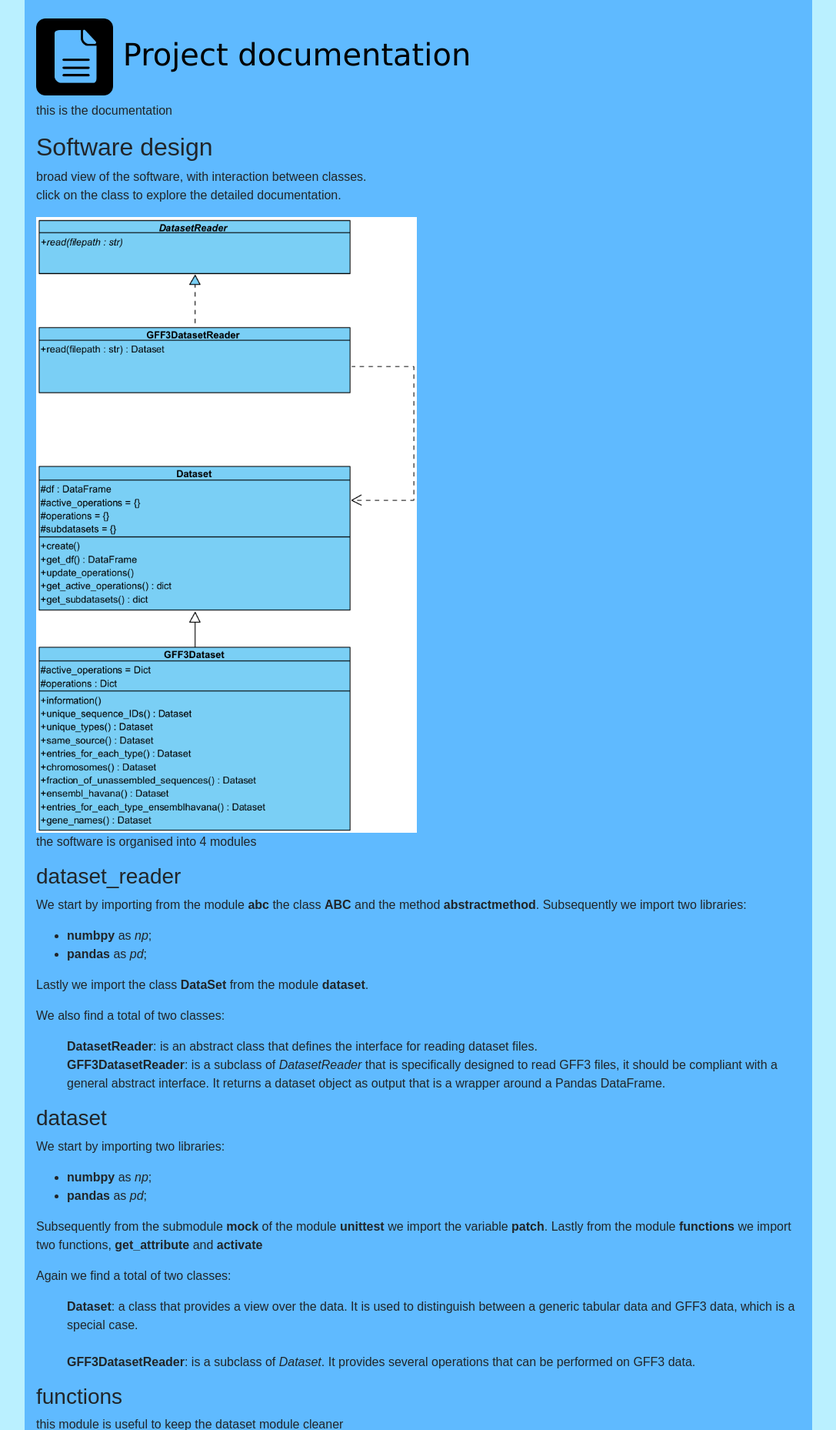
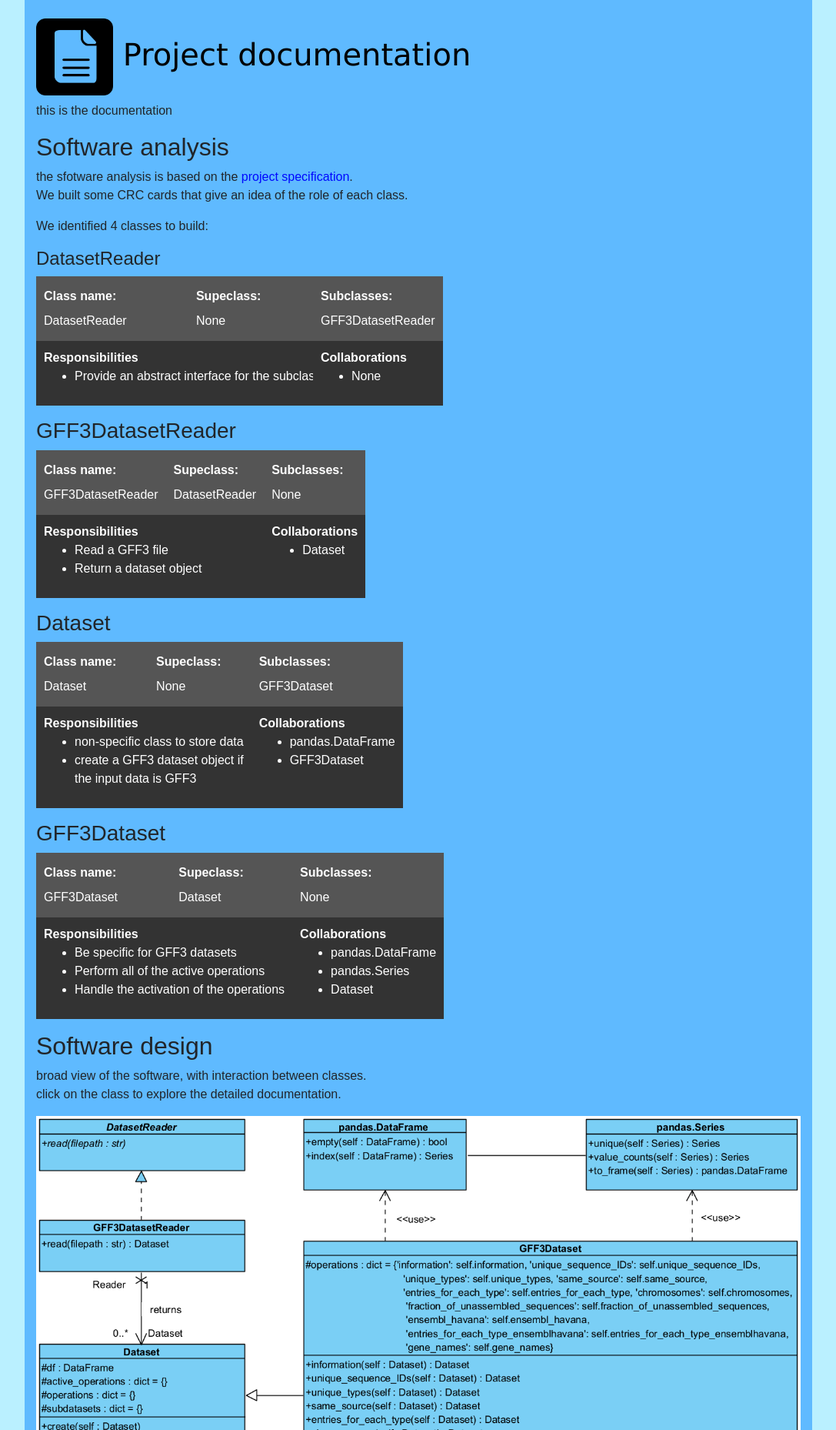
Before and after one commit to kcajj/advanced_programming_project_Genomics_2022, a Flask app: page /documentation in a window 1280 px wide. Shown: the part 76-1934 px from the top of the page at 77% size, without its empty margins (96-1183 px from the left). Run offline with Flask 2, Linux system fonts and the light colour scheme; parts of the project's set-up code (start-up, migrations or seed data) failed here and were passed over.

Commit message:
documentation update

```diff
--- a/webapp/dataset.py
+++ b/webapp/dataset.py
@@ -55,7 +55,7 @@ class GFF3Dataset(Dataset):
                             'fraction_of_unassembled_sequences': self.fraction_of_unassembled_sequences,
                             'ensembl_havana': self.ensembl_havana,
                             'entries_for_each_type_ensemblhavana': self.entries_for_each_type_ensemblhavana,
-                            'gene_names': self.gene_names,}
+                            'gene_names': self.gene_names}
 
     '''
     By means of a dataset object a number of insights over data can be obtained; each insight
--- a/webapp/static/css/main.css
+++ b/webapp/static/css/main.css
@@ -94,24 +94,42 @@ th {
     border:none;
     opacity: 0.5;
     z-index: 1;
-    left: 3px;
-    width:407px;
 }
 .DatasetReader {
-    top: 3px;
-    height:72px;
+    left: 4px;
+    width: 299px;
+    top: 4px;
+    height: 76px;
 }
 .GFF3DatasetReader {
-    top: 143px;
-    height:87px;
+    left: 4px;
+    width: 299px;
+    top: 151px;
+    height:76px;
 }
 .Dataset {
-    top: 322px;
-    height:190px;
+    left: 4px;
+    width: 300px;
+    top: 330px;
+    height:220px;
 }
 .GFF3Dataset {
-    top: 557px;
-    height:242px;
+    left: 388px;
+    width: 718px;
+    top: 181px;
+    height:369px;
+}
+.pandas_DataFrame{
+    top: 4px;
+    height: 103px;
+    left: 388px;
+    width: 237px;
+}
+.pandas_Series{
+    top: 4px;
+    height: 103px;
+    left: 798px;
+    width: 309px;
 }
 
 .parent-element {
--- a/webapp/templates/documentation.html
+++ b/webapp/templates/documentation.html
@@ -10,6 +10,171 @@
     this is the documentation
 </p>
 
+
+<h2> Software analysis </h2>
+
+<p>
+    the sfotware analysis is based on the
+    <a href='https://github.com/kcajj/human_genome_webapp/blob/GFF3-subclass/MarkdownFiles/Project_specification.md' target="_blank">
+    project specification</a>.
+    <br>
+    We built some CRC cards that give an idea of the role of each class.
+</p>
+<p>
+    We identified 4 classes to build:
+</p>
+
+<a id="DatasetReader">
+    <h4> DatasetReader </h4>
+</a>
+
+<table class="crc">
+    <tr >
+        <th>
+            <b>Class name:</b><br>DatasetReader
+        </th>
+        <th>
+            <b>Supeclass:</b><br>None
+        </th>
+        <th>
+            <b>Subclasses:</b><br>GFF3DatasetReader
+        </th>
+    </tr>
+    <tr>
+        <td colspan="2">
+            <b>Responsibilities</b>
+            <ul>
+                <li>Provide an abstract interface for the subclass</li>
+            </ul>
+        </td>
+        <td>
+            <b>Collaborations</b>
+            <ul>
+                <li>None</li>
+            </ul>
+        </td>
+    </tr>
+</table>
+
+<p>
+
+</p>
+
+<a id="GFF3DatasetReader">
+    <h3> GFF3DatasetReader </h3>
+</a>
+
+<table class="crc">
+    <tr >
+        <th>
+            <b>Class name:</b><br>GFF3DatasetReader
+        </th>
+        <th>
+            <b>Supeclass:</b><br>DatasetReader
+        </th>
+        <th>
+            <b>Subclasses:</b><br>None
+        </th>
+    </tr>
+    <tr>
+        <td colspan="2">
+            <b>Responsibilities</b>
+            <ul>
+                <li>Read a GFF3 file</li>
+                <li>Return a dataset object</li>
+            </ul>
+        </td>
+        <td>
+            <b>Collaborations</b>
+            <ul>
+                <li>Dataset</li>
+            </ul>
+        </td>
+    </tr>
+</table>
+
+<p>
+
+</p>
+
+<a id="Dataset">
+    <h3> Dataset </h3>
+</a>
+
+<table class="crc">
+    <tr >
+        <th>
+            <b>Class name:</b><br>Dataset
+        </th>
+        <th>
+            <b>Supeclass:</b><br>None
+        </th>
+        <th>
+            <b>Subclasses:</b><br>GFF3Dataset
+        </th>
+    </tr>
+    <tr>
+        <td colspan="2">
+            <b>Responsibilities</b>
+            <ul>
+                <li>non-specific class to store data</li>
+                <li>create a GFF3 dataset object if <br>the input data is GFF3</li>
+            </ul>
+        </td>
+        <td>
+            <b>Collaborations</b>
+            <ul>
+                <li>pandas.DataFrame</li>
+                <li>GFF3Dataset</li>
+            </ul>
+        </td>
+    </tr>
+</table>
+
+<p>
+
+</p>
+
+<a id="GFF3Dataset">
+    <h3> GFF3Dataset </h3>
+</a>
+
+<table class="crc">
+    <tr >
+        <th>
+            <b>Class name:</b><br>GFF3Dataset
+        </th>
+        <th>
+            <b>Supeclass:</b><br>Dataset
+        </th>
+        <th>
+            <b>Subclasses:</b><br>None
+        </th>
+    </tr>
+    <tr>
+        <td colspan="2">
+            <b>Responsibilities</b>
+            <ul>
+                <li>Be specific for GFF3 datasets</li>
+                <li>Perform all of the active operations</li>
+                <li>Handle the activation of the operations</li>
+            </ul>
+        </td>
+        <td>
+            <b>Collaborations</b>
+            <ul>
+                <li>pandas.DataFrame</li>
+                <li>pandas.Series</li>
+                <li>Dataset</li>
+            </ul>
+        </td>
+    </tr>
+</table>
+
+<p>
+
+</p>
+
 <h2> Software design </h2>
 
 <p>
@@ -18,11 +183,13 @@
 </p>
 
 <div class="UML">
-    <img src="{{ url_for('static', filename='UML_image.png') }}" height="800px">
+    <img src="{{ url_for('static', filename='UML_image_new.png') }}" width="100%">
     <a href="#DatasetReader"><button class="DatasetReader"></button></a>
     <a href="#GFF3DatasetReader"><button class="GFF3DatasetReader"></button></a>
     <a href="#Dataset"><button class="Dataset"></button></a>
     <a href="#GFF3Dataset"><button class="GFF3Dataset"></button></a>
+    <a href="https://pandas.pydata.org/docs/reference/api/pandas.DataFrame.html" target="_blank"><button class="pandas_DataFrame"></button></a>
+    <a href="https://pandas.pydata.org/docs/reference/api/pandas.Series.html" target="_blank"><button class="pandas_Series"></button></a>
 </div>
 
 <p>
@@ -44,8 +211,23 @@
     We also find a total of two classes:
     <ul type = "none">
         <li><b>DatasetReader</b>: is an abstract class that defines the interface for reading dataset files.</li>
-
-        <li><b>GFF3DatasetReader</b>: is a subclass of <i>DatasetReader</i> that is specifically designed to read GFF3 files, it should be compliant with a general abstract interface. It returns a dataset object as output that is a wrapper around a Pandas DataFrame. </li>
+            <ul>
+                <li><b>Methods:</b></li>
+                <ul type = "none">
+                    <li> - <b>read</b>: is an abstract method that must be implemented by subclasses to define how to read a dataset file. </li>
+                </ul>
+            </ul>
+        <li><b>GFF3DatasetReader</b>: is a subclass of <i>DatasetReader</i> that is specifically designed to read GFF3 files, it should be
+            compliant with a general abstract interface. It returns a dataset object as output that is a wrapper around a Pandas DataFrame.
+            <ul>
+                <li><b>Methods:</b></li>
+                <ul type = "none">
+                    <li> - <b>read</b>: it reads a GFF3 file and returns a <i>Dataset*</i> object.
+                        The method first checks if the file has the <b>.gff3.gz</b> extension. If it does not, a <i>ValueError</i> is raised with the message <b>"Invalid file type. Expected .gff3.gz file."</b>
+                        The method then uses the <i>pd.read_csv</i> function from the Pandas library to read the GFF3 file.</li>
+                </ul>
+            </ul>
+        </li>
     </ul>
 </p>
 
@@ -62,11 +244,48 @@
 <p>
     Again we find a total of two classes:
     <ul type = "none">
-        <li><b>Dataset</b>: a class that provides a view over the data. It is used to distinguish between a generic tabular data and GFF3 data, which is a special case.</li>
+        <li><b>Dataset</b>: a class that provides a view over the data. It is used to distinguish between a generic tabular data and GFF3 data, which is a special case.
+            <ul>
+                <li><b>Properties:</b></li>
+                <ul type = "none">
+                    <li> - <b>df</b>: the data representation in the form of a Pandas dataframe;</li>
+                    <li> - <b>active_operations</b>: a dictionary of <b>active</b> operations;</li>
+                    <li> - <b>operations</b>: a dictionary of <b>avaible</b> operations;</li>
+                </ul>
 
+                <li><b>Methods:</b></li>
+                <ul type = "none">
+                    <li> - <b>create</b>: it returns a new instance of <i>GFF3Dataset</i> if the data frame's columns match the format ('Seqid','Source','Type','Start','End','Score','Strand','Phase','Attribute'), otherwise returns self;</li>
+                    <li> - <b>get_df</b>: it returns the internal data frame;</li>
+                    <li> - <b>get_active_operations</b>: it returns  alla active operations. It is used to show the user the operation that they can use;</li>
+                </ul>
+            </ul>
+        </li>
         <li><br></li>
-        <li><b>GFF3DatasetReader</b>: is a subclass of <i>Dataset</i>. It provides several operations that can be performed on GFF3 data.</li>
+        <li><b>GFF3DatasetReader</b>: is a subclass of <i>Dataset</i>. It provides several operations that can be performed on GFF3 data.
+            <ul>
+                <li><b>Properties:</b></li>
+                <ul type = "none">
+                    <li> - <b>df</b>: the data representation in the form of a Pandas dataframe;</li>
+                    <li> - <b>active_operations</b>: a dictionary of <b>active</b> operations;</li>
+                    <li> - <b>operations</b>: a dictionary of <b>avaible</b> operations;</li>
+                </ul>
 
+                <li><b>Methods:</b></li>
+                <ul type = "none">
+                    <li> - <a id="information"></a><b>information</b>: it returns basic information about the dataset: name and data type of each column;</li>
+                    <li> - <a id="unique_sequence_IDs"></a><b>unique_sequence_IDs</b>: it returns a list of unique sequence IDs available in the dataset;</li>
+                    <li> - <a id="unique_types"></a><b>unique_types</b>: it returns a list of unique types of operations available in the dataset;</li>
+                    <li> - <a id="same_source"></a><b>same_source</b>: it counts the number of <b>features</b> provided by the same source; </li>
+                    <li> - <a id="entries_for_each_type"></a><b>entries_for_each_type</b>:
+                    <li> - <a id="chromosomes"></a><b>chromosomes</b>: it derives a new dataset containing only the information about entire chromosomes. Entries with entirechromosomes comes from source <b>GRCh38**</b>; </li>
+                    <li> - <a id="fraction_of_unassembled_sequences"></a><b>fraction_of_unassembled_sequences</b>: it returns the fraction of unassembled sequences in the dataset;</li>
+                    <li> - <a id="ensembl_havana"></a><b>ensembl_havana</b>: it returns a new dataset containing only entries from source <b>ensembl</b>, <b>havana</b> and <b>esembl_havana</b>;</li>
+                    <li> - <a id="entries_for_each_type_ensemblhavana"></a><b>entries_for_each_type_ensemblhavana</b>: it counts the number of entries for each type of operation for the dataset containing only entries from source <b>ensembl</b>, <b>havana</b> and <b>esembl_havana</b>;</li>
+                    <li> - <a id="gene_names"></a><b>gene_names</b>: it returns the gene names from the dataset containing containing only entries from source <b>ensembl</b>, <b>havana</b> and <b>esembl_havana</b>;</li>
+                </ul>
+            </ul>
+        </li>
     </ul>
 </p>
 <h3> functions </h3>
@@ -90,215 +309,4 @@
     since the dataset_reader module already imports the dataset class
 </p>
 
-<h2> Software analysis </h2>
-
-<p>
-    each class described deeply
-</p>
-
-<a id="DatasetReader">
-    <h3> DatasetReader </h3>
-</a>
-
-<table class="crc">
-    <tr >
-        <th>
-            <b>Class name:</b><br>DatasetReader
-        </th>
-        <th>
-            <b>Supeclass:</b><br>None
-        </th>
-        <th>
-            <b>Subclasses:</b><br>GFF3DatasetReader
-        </th>
-    </tr>
-    <tr>
-        <td colspan="2">
-            <b>Responsibilities</b>
-            <ul>
-                <li>read</li>
-            </ul>
-        </td>
-        <td>
-            <b>Collaborations</b>
-            <ul>
-                <li>filepath</li>
-            </ul>
-        </td>
-    </tr>
-</table>
-
-<p>
-    <ul>
-        <li><b>Methods:</b></li>
-        <ul type = "none">
-            <li> - <b>read</b>: is an abstract method that must be implemented by subclasses to define how to read a dataset file. </li>
-        </ul>
-    </ul>
-</p>
-
-<a id="GFF3DatasetReader">
-    <h3> GFF3DatasetReader </h3>
-</a>
-
-<table class="crc">
-    <tr >
-        <th>
-            <b>Class name:</b><br>GFF3DatasetReader
-        </th>
-        <th>
-            <b>Supeclass:</b><br>DatasetReader
-        </th>
-        <th>
-            <b>Subclasses:</b><br>None
-        </th>
-    </tr>
-    <tr>
-        <td colspan="2">
-            <b>Responsibilities</b>
-            <ul>
-                <li>read</li>
-            </ul>
-        </td>
-        <td>
-            <b>Collaborations</b>
-            <ul>
-                <li>filepath</li>
-            </ul>
-        </td>
-    </tr>
-</table>
-
-<p>
-    <ul>
-        <li><b>Methods:</b></li>
-        <ul type = "none">
-            <li> - <b>read</b>: it reads a GFF3 file and returns a <i>Dataset*</i> object.
-                The method first checks if the file has the <b>.gff3.gz</b> extension. If it does not, a <i>ValueError</i> is raised with the message <b>"Invalid file type. Expected .gff3.gz file."</b>
-                The method then uses the <i>pd.read_csv</i> function from the Pandas library to read the GFF3 file.</li>
-        </ul>
-    </ul>
-</p>
-
-<a id="Dataset">
-    <h3> Dataset </h3>
-</a>
-
-<table class="crc">
-    <tr >
-        <th>
-            <b>Class name:</b><br>Dataset
-        </th>
-        <th>
-            <b>Supeclass:</b><br>None
-        </th>
-        <th>
-            <b>Subclasses:</b><br>GFF3Dataset
-        </th>
-    </tr>
-    <tr>
-        <td colspan="2">
-            <b>Responsibilities</b>
-            <ul>
-                <li>create</li>
-                <li>get_df</li>
-                <li>__update_operations</li>
-                <li>get_active_operations</li>
-                <li>get_subdatasets</li>
-            </ul>
-        </td>
-        <td>
-            <b>Collaborations</b>
-            <ul>
-                <li>df: pd.DataFrame</li>
-            </ul>
-        </td>
-    </tr>
-</table>
-
-<p>
-    <ul>
-        <li><b>Properties:</b></li>
-        <ul type = "none">
-            <li> - <b>df</b>: the data representation in the form of a Pandas dataframe;</li>
-            <li> - <b>active_operations</b>: a dictionary of <b>active</b> operations;</li>
-            <li> - <b>operations</b>: a dictionary of <b>avaible</b> operations;</li>
-        </ul>
-
-        <li><b>Methods:</b></li>
-        <ul type = "none">
-            <li> - <b>create</b>: it returns a new instance of <i>GFF3Dataset</i> if the data frame's columns match the format ('Seqid','Source','Type','Start','End','Score','Strand','Phase','Attribute'), otherwise returns self;</li>
-            <li> - <b>get_df</b>: it returns the internal data frame;</li>
-            <li> - <b>get_active_operations</b>: it returns  alla active operations. It is used to show the user the operation that they can use;</li>
-        </ul>
-    </ul>
-</p>
-
-<a id="GFF3Dataset">
-    <h3> GFF3Dataset </h3>
-</a>
-
-<table class="crc">
-    <tr >
-        <th>
-            <b>Class name:</b><br>GFF3Dataset
-        </th>
-        <th>
-            <b>Supeclass:</b><br>Dataset
-        </th>
-        <th>
-            <b>Subclasses:</b><br>None
-        </th>
-    </tr>
-    <tr>
-        <td colspan="2">
-            <b>Responsibilities</b>
-            <ul>
-                <li>information</li>
-                <li>unique_sequence_IDs</li>
-                <li>unique_types</li>
-                <li>same_source</li>
-                <li>entries_for_each_type</li>
-                <li>chromosomes</li>
-                <li>fraction_of_unassembled_sequences</li>
-                <li>ensembl_havana</li>
-                <li>entries_for_each_type_ensemblhavana</li>
-                <li>gene_names</li>
-            </ul>
-        </td>
-        <td>
-            <b>Collaborations</b>
-            <ul>
-                <li>df: pd.DataFrame</li>
-                <li>Dataset</li>
-            </ul>
-        </td>
-    </tr>
-</table>
-
-<p>
-    <ul>
-        <li><b>Properties:</b></li>
-        <ul type = "none">
-            <li> - <b>df</b>: the data representation in the form of a Pandas dataframe;</li>
-            <li> - <b>active_operations</b>: a dictionary of <b>active</b> operations;</li>
-            <li> - <b>operations</b>: a dictionary of <b>avaible</b> operations;</li>
-        </ul>
-
-        <li><b>Methods:</b></li>
-        <ul type = "none">
-            <li> - <a id="information"></a><b>information</b>: it returns basic information about the dataset: name and data type of each column;</li>
-            <li> - <a id="unique_sequence_IDs"></a><b>unique_sequence_IDs</b>: it returns a list of unique sequence IDs available in the dataset;</li>
-            <li> - <a id="unique_types"></a><b>unique_types</b>: it returns a list of unique types of operations available in the dataset;</li>
-            <li> - <a id="same_source"></a><b>same_source</b>: it counts the number of <b>features</b> provided by the same source; </li>
-            <li> - <a id="entries_for_each_type"></a><b>entries_for_each_type</b>:
-            <li> - <a id="chromosomes"></a><b>chromosomes</b>: it derives a new dataset containing only the information about entire chromosomes. Entries with entirechromosomes comes from source <b>GRCh38**</b>; </li>
-            <li> - <a id="fraction_of_unassembled_sequences"></a><b>fraction_of_unassembled_sequences</b>: it returns the fraction of unassembled sequences in the dataset;</li>
-            <li> - <a id="ensembl_havana"></a><b>ensembl_havana</b>: it returns a new dataset containing only entries from source <b>ensembl</b>, <b>havana</b> and <b>esembl_havana</b>;</li>
-            <li> - <a id="entries_for_each_type_ensemblhavana"></a><b>entries_for_each_type_ensemblhavana</b>: it counts the number of entries for each type of operation for the dataset containing only entries from source <b>ensembl</b>, <b>havana</b> and <b>esembl_havana</b>;</li>
-            <li> - <a id="gene_names"></a><b>gene_names</b>: it returns the gene names from the dataset containing containing only entries from source <b>ensembl</b>, <b>havana</b> and <b>esembl_havana</b>;</li>
-        </ul>
-    </ul>
-</p>
-
 {% endblock %}
```
Also changed, not shown: webapp/static/UML_image_new.png (added), 8 other files.
